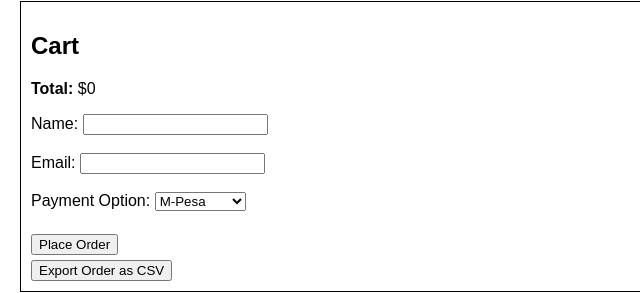
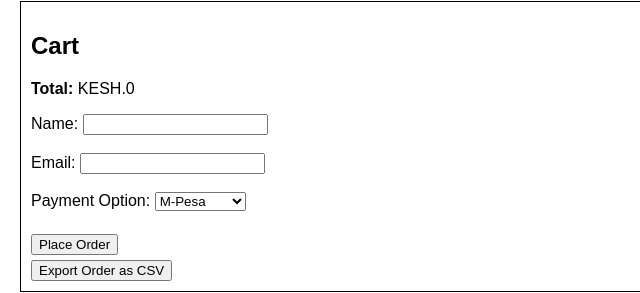
Before and after one commit to mathewmbuvi200-maker/DEFRA-SHOP-ONLINE, a plain HTML site: page index.html in a window 1280 px wide. Shown: the part 260-553 px from the top of the page, 0-640 px from the left. Drawn offline with nearby package versions, Linux system fonts and the light colour scheme.

Commit message:
Changed dolar sign to kesh

```diff
--- a/index.html
+++ b/index.html
@@ -26,7 +26,7 @@
   <div class="cart">
     <h2>Cart</h2>
     <ul id="cart"></ul>
-    <p><strong>Total:</strong> $<span id="total">0</span></p>
+    <p><strong>Total:</strong> KESH.<span id="total">0</span></p>
     <form id="checkoutForm">
       <label>Name: <input type="text" name="name" required></label><br><br>
       <label>Email: <input type="email" name="email" required></label><br><br>
```
